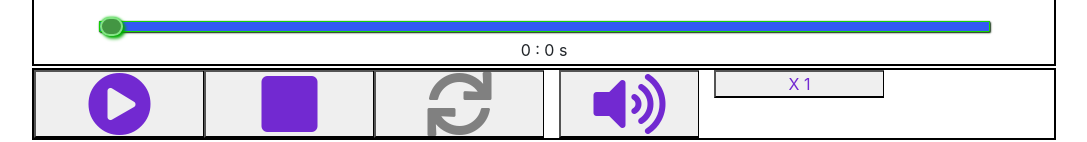
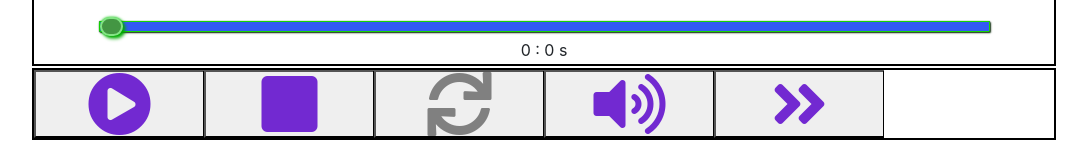
Before and after one commit to valou5940/video-player, a React (Create React App) app in the folder video-player/: page / in a window 1280 px wide. Shown: the part 687-829 px from the top of the page, without its empty margins (96-1183 px from the left). Built offline with nearby package versions, Linux system fonts and the light colour scheme.

Commit message:
Fix rate bug & change icon

```diff
--- a/video-player/src/Video/Controls/RateComponent.js
+++ b/video-player/src/Video/Controls/RateComponent.js
@@ -8,7 +8,7 @@ export class RateComponent extends React.Component {
   }
 
   handleRate() {
-    if (this.props.index + 1 > this.props.rate.length) {
+    if (this.props.rate[this.props.index + 1] === undefined) {
       this.props.onRate(0);
     } else {
       this.props.onRate(this.props.index + 1);
@@ -18,7 +18,7 @@ export class RateComponent extends React.Component {
   render() {
     return (
       <button onClick={this.handleRate}>
-        X {this.props.rate[this.props.index]}
+        <i className="fas fa-angle-double-right fa-4x" />
       </button>
     );
   }
--- a/video-player/src/Video/VideoComponent.js
+++ b/video-player/src/Video/VideoComponent.js
@@ -99,13 +99,12 @@ export class VideoComponent extends React.Component {
     }
   }
 
+  // change default playback rate
   changeRate(index) {
-    console.log(index);
-    console.log(this.state.rate[index]);
     this.setState({
-      rate: this.state.rate[index],
       currentRateIndex: index
     });
+    this.refs.vidRef.playbackRate = this.state.rate[index];
   }
 
   render() {
--- a/video-player/src/index.css
+++ b/video-player/src/index.css
@@ -39,10 +39,15 @@ button {
 
 .play-button,
 .repeat-button,
-.volume-buton,
+.volume-button,
 .stop-button,
 .rate-button {
   padding: 0 !important;
+}
+
+.rate {
+  color: rgb(114, 41, 209);
+  font-size: 60px;
 }
 
 .timer {
@@ -54,6 +59,7 @@ button {
   padding: 0 !important;
   text-align: center;
 }
+
 input[type="range"] {
   -webkit-appearance: none;
   width: 90%;
```
